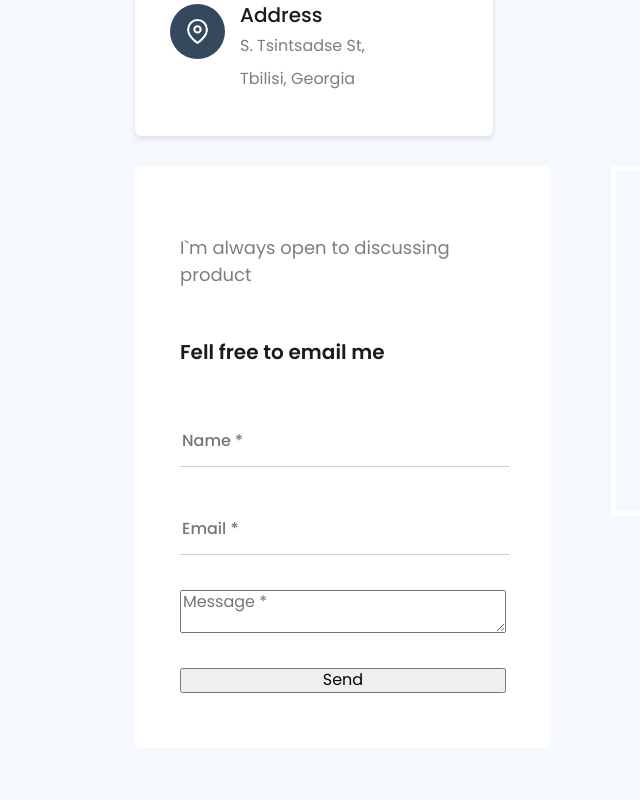
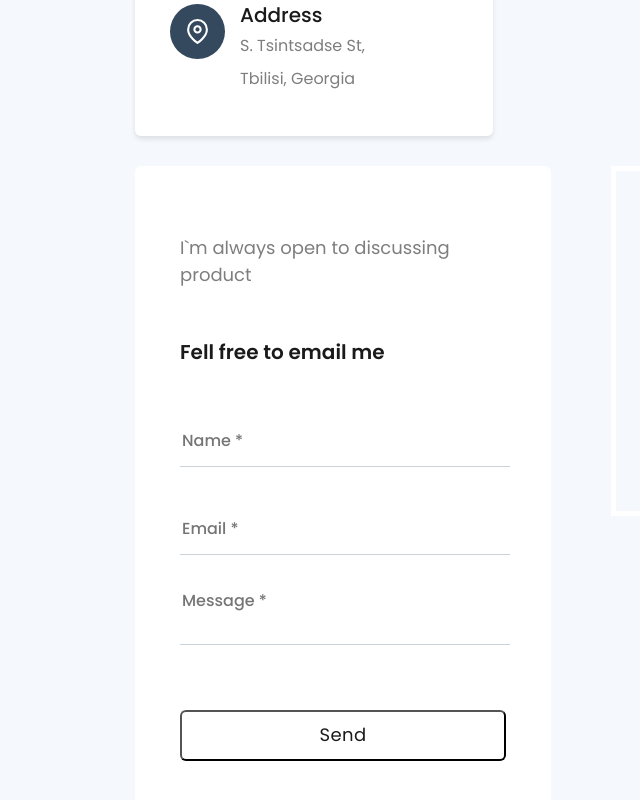
Before and after one commit to Feralwater/cv, a React (Create React App) app: page / in a window 1280 px wide. Shown: the part 2394-3194 px from the top of the page, without its empty margins (173-813 px from the left). Built offline with nearby package versions, Linux system fonts and the light colour scheme; grey boxes are pictures that could not be loaded.

Commit message:
separate button to component

```diff
--- a/src/Pages/About/index.tsx
+++ b/src/Pages/About/index.tsx
@@ -11,7 +11,6 @@ import {
   Greeting,
   LeftPart,
   PictureContainer,
-  SeeMoreButton,
   Skills,
   SkillsTitle,
   Years,
@@ -21,6 +20,7 @@ import { skills } from 'Pages/About/components/Skill/constants';
 import Skill from 'Pages/About/components/Skill';
 import { H3 } from 'topography';
 import Modal from 'components/Modal';
+import Button from 'components/Button';
 
 const About = () => {
   const [isModalOpen, setIsModalOpen] = useState(false);
@@ -55,12 +55,9 @@ const About = () => {
                 ))}
               </Skills>
             </div>
-            <SeeMoreButton
-              type="button"
-              onClick={openModal}
-            >
+            <Button onClick={openModal} type="button">
               See More
-            </SeeMoreButton>
+            </Button>
           </AboutSkills>
         </LeftPart>
         <div>
--- a/src/Pages/About/styles.ts
+++ b/src/Pages/About/styles.ts
@@ -55,24 +55,6 @@ export const Skills = styled.div`
   gap: 40px;
 `;
 
-export const SeeMoreButton = styled.button`
-  border-radius: 6px;
-  padding: 13px 30px;
-  background-color: ${({ theme }) => theme.colors.white};
-  color: ${({ theme }) => theme.colors.rangoonGreen};
-  border-color: ${({ theme }) => theme.colors.black};
-  margin: 30px 0 0 0;
-  font-size: 18px;
-  letter-spacing: .4px;
-  transition: .5s;
-
-  &:hover {
-    background-color: ${({ theme }) => theme.colors.black};
-    color: ${({ theme }) => theme.colors.white};
-    border-color: ${({ theme }) => theme.colors.font};
-  }
-`;
-
 export const PictureContainer = styled.div`
   position: relative;
   width: 410px;
--- a/src/Pages/Contacts/components/Form/index.tsx
+++ b/src/Pages/Contacts/components/Form/index.tsx
@@ -1,17 +1,24 @@
-import React from 'react';
+import React, { MouseEvent } from 'react';
 import Input from 'components/Input';
 import Paragraph from 'components/Paragraph/Paragraph';
-import { StyledForm, Title } from './styles';
+import Button from 'components/Button';
+import { StyledForm, Textarea, Title } from './styles';
 
-const Form = () => (
+const Form = () => {
+  const handleSubmit = (e: MouseEvent<HTMLElement>) => {
+    e.preventDefault();
+  };
+
+  return (
     <StyledForm action="/">
       <Paragraph text="I`m always open to discussing product" />
       <Title>Fell free to email me</Title>
       <Input type="text" placeholder="Name *" />
       <Input type="text" placeholder="Email *" />
-    <textarea placeholder="Message *" />
-    <button type="submit">Send</button>
+      <Textarea placeholder="Message *" />
+      <Button type="submit" onClick={handleSubmit}>Send</Button>
     </StyledForm>
   );
+};
 
 export default Form;
--- a/src/Pages/Contacts/components/Form/styles.ts
+++ b/src/Pages/Contacts/components/Form/styles.ts
@@ -15,3 +15,22 @@ export const Title = styled.h3`
   font-weight: 600;
   margin: 0 0 15px 0;
 `;
+
+export const Textarea = styled.textarea`
+  background-color: ${({ theme }) => theme.colors.transparent};
+  width: 100%;
+  height: 50px;
+  border-top: none;
+  border-left: none;
+  border-right: none;
+  border-bottom: ${({ theme }) => theme.borders.navbarBorder};
+  font-size: 16px;
+  color: ${({ theme }) => theme.colors.granite};
+  font-weight: 500;
+  resize: none;
+
+  &:focus {
+    border-bottom-color: ${({ theme }) => theme.colors.midnight};
+    outline: none;
+  }
+`;
--- /dev/null
+++ b/src/components/Button/index.tsx
@@ -0,0 +1,16 @@
+import React, { ReactNode, MouseEvent } from 'react';
+import { StyledButton } from 'components/Button/styles';
+
+interface IButton {
+  children: ReactNode;
+  onClick: (e: MouseEvent<HTMLElement>) => void;
+  type: 'button' | 'submit';
+}
+
+const Button = ({ children, onClick, type }:IButton) => (
+  <StyledButton type={type} onClick={onClick}>
+    {children}
+  </StyledButton>
+);
+
+export default Button;
--- /dev/null
+++ b/src/components/Button/styles.ts
@@ -0,0 +1,19 @@
+import styled from 'styled-components';
+
+export const StyledButton = styled.button`
+  border-radius: 6px;
+  padding: 13px 30px;
+  background-color: ${({ theme }) => theme.colors.white};
+  color: ${({ theme }) => theme.colors.rangoonGreen};
+  border-color: ${({ theme }) => theme.colors.black};
+  margin: 30px 0 0 0;
+  font-size: 18px;
+  letter-spacing: .4px;
+  transition: .5s;
+
+  &:hover {
+    background-color: ${({ theme }) => theme.colors.black};
+    color: ${({ theme }) => theme.colors.white};
+    border-color: ${({ theme }) => theme.colors.font};
+  }
+`;
```
Lines whose indentation alone changed are shown as unchanged.
